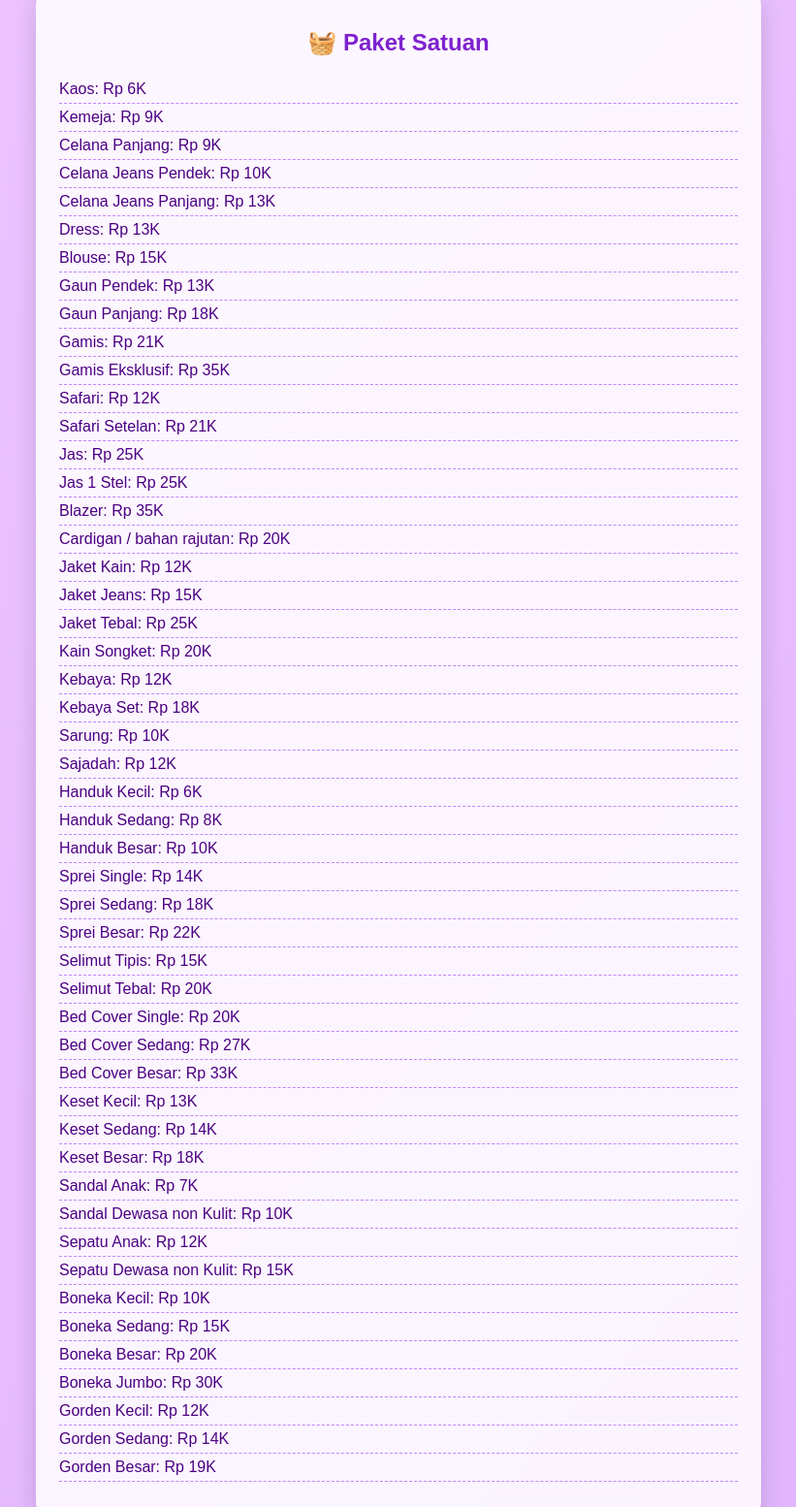
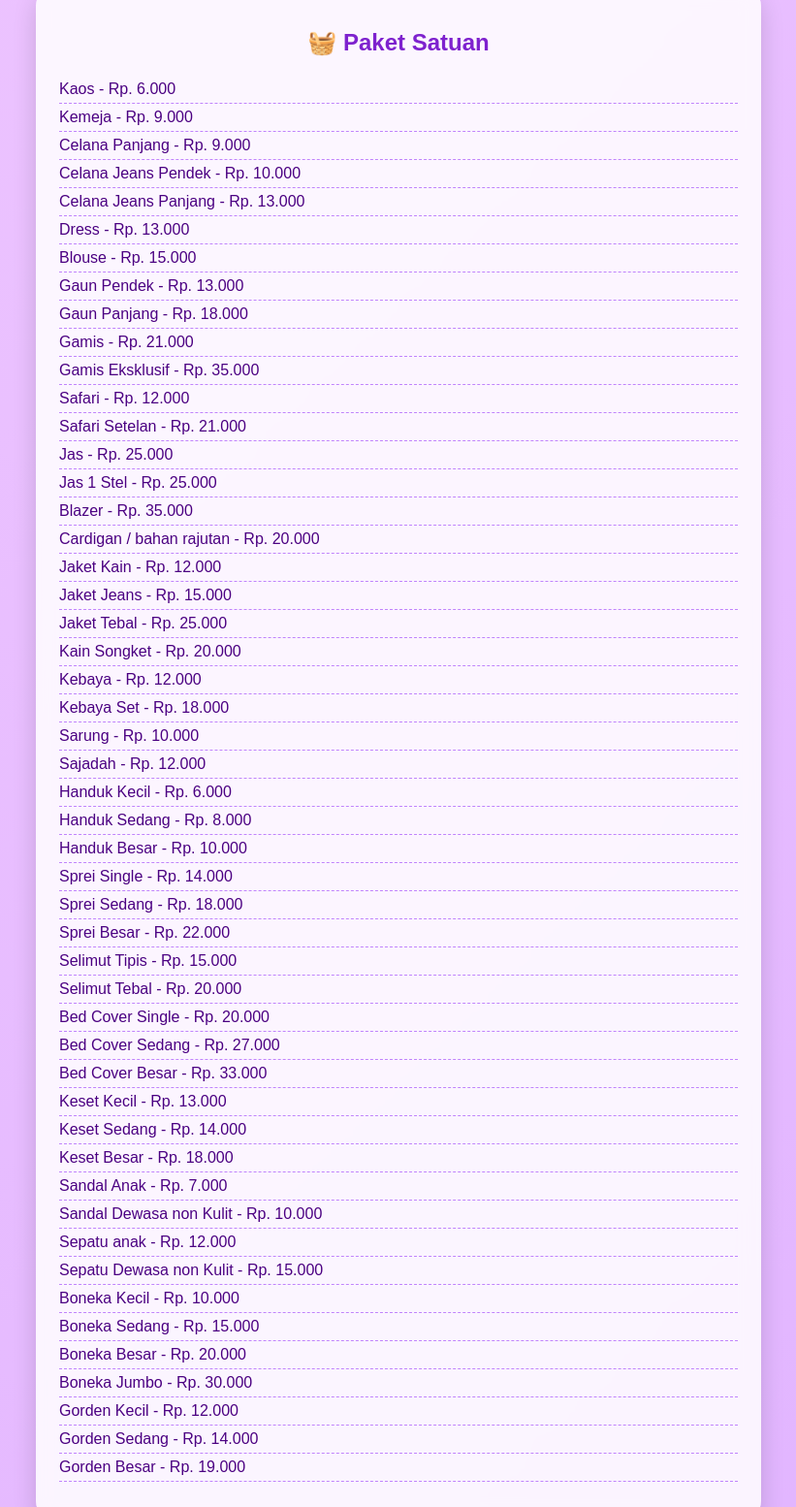
Before and after one commit to browniessr/mou-laundry, a plain HTML site: page index.html in a window 1280 px wide. Shown: the part 1586-3140 px from the top of the page at 97% size, without its empty margins (229-1050 px from the left). Drawn offline with Linux system fonts and the light colour scheme.

Commit message:
Update index.html
rupiahnya

```diff
--- a/index.html
+++ b/index.html
@@ -281,57 +281,57 @@
   <div class="bubble">
     <h2>🧺 Paket Satuan</h2>
     <ul>
-      <li>Kaos: Rp 6K</li>
-      <li>Kemeja: Rp 9K</li>
-      <li>Celana Panjang: Rp 9K</li>
-      <li>Celana Jeans Pendek: Rp 10K</li>
-      <li>Celana Jeans Panjang: Rp 13K</li>
-      <li>Dress: Rp 13K</li>
-      <li>Blouse: Rp 15K</li>
-      <li>Gaun Pendek: Rp 13K</li>
-      <li>Gaun Panjang: Rp 18K</li>
-      <li>Gamis: Rp 21K</li>
-      <li>Gamis Eksklusif: Rp 35K</li>
-      <li>Safari: Rp 12K</li>
-      <li>Safari Setelan: Rp 21K</li>
-      <li>Jas: Rp 25K</li>
-      <li>Jas 1 Stel: Rp 25K</li>
-      <li>Blazer: Rp 35K</li>
-      <li>Cardigan / bahan rajutan: Rp 20K</li>
-      <li>Jaket Kain: Rp 12K</li>
-      <li>Jaket Jeans: Rp 15K</li>
-      <li>Jaket Tebal: Rp 25K</li>
-      <li>Kain Songket: Rp 20K</li>
-      <li>Kebaya: Rp 12K</li>
-      <li>Kebaya Set: Rp 18K</li>
-      <li>Sarung: Rp 10K</li>
-      <li>Sajadah: Rp 12K</li>
-      <li>Handuk Kecil: Rp 6K</li>
-      <li>Handuk Sedang: Rp 8K</li>
-      <li>Handuk Besar: Rp 10K</li>
-      <li>Sprei Single: Rp 14K</li>
-      <li>Sprei Sedang: Rp 18K</li>
-      <li>Sprei Besar: Rp 22K</li>
-      <li>Selimut Tipis: Rp 15K</li>
-      <li>Selimut Tebal: Rp 20K</li>
-      <li>Bed Cover Single: Rp 20K</li>
-      <li>Bed Cover Sedang: Rp 27K</li>
-      <li>Bed Cover Besar: Rp 33K</li>
-      <li>Keset Kecil: Rp 13K</li>
-      <li>Keset Sedang: Rp 14K</li>
-      <li>Keset Besar: Rp 18K</li>
-      <li>Sandal Anak: Rp 7K</li>
-      <li>Sandal Dewasa non Kulit: Rp 10K</li>
-      <li>Sepatu Anak: Rp 12K</li>
-      <li>Sepatu Dewasa non Kulit: Rp 15K</li>
-      <li>Boneka Kecil: Rp 10K</li>
-      <li>Boneka Sedang: Rp 15K</li>
-      <li>Boneka Besar: Rp 20K</li>
-      <li>Boneka Jumbo: Rp 30K</li>
-      <li>Gorden Kecil: Rp 12K</li>
-      <li>Gorden Sedang: Rp 14K</li>
-      <li>Gorden Besar: Rp 19K</li>
-    </ul>
+  <li>Kaos - Rp. 6.000</li>
+  <li>Kemeja - Rp. 9.000</li>
+  <li>Celana Panjang - Rp. 9.000</li>
+  <li>Celana Jeans Pendek - Rp. 10.000</li>
+  <li>Celana Jeans Panjang - Rp. 13.000</li>
+  <li>Dress - Rp. 13.000</li>
+  <li>Blouse - Rp. 15.000</li>
+  <li>Gaun Pendek - Rp. 13.000</li>
+  <li>Gaun Panjang - Rp. 18.000</li>
+  <li>Gamis - Rp. 21.000</li>
+  <li>Gamis Eksklusif - Rp. 35.000</li>
+  <li>Safari - Rp. 12.000</li>
+  <li>Safari Setelan - Rp. 21.000</li>
+  <li>Jas - Rp. 25.000</li>
+  <li>Jas 1 Stel - Rp. 25.000</li>
+  <li>Blazer - Rp. 35.000</li>
+  <li>Cardigan / bahan rajutan - Rp. 20.000</li>
+  <li>Jaket Kain - Rp. 12.000</li>
+  <li>Jaket Jeans - Rp. 15.000</li>
+  <li>Jaket Tebal - Rp. 25.000</li>
+  <li>Kain Songket - Rp. 20.000</li>
+  <li>Kebaya - Rp. 12.000</li>
+  <li>Kebaya Set - Rp. 18.000</li>
+  <li>Sarung - Rp. 10.000</li>
+  <li>Sajadah - Rp. 12.000</li>
+  <li>Handuk Kecil - Rp. 6.000</li>
+  <li>Handuk Sedang - Rp. 8.000</li>
+  <li>Handuk Besar - Rp. 10.000</li>
+  <li>Sprei Single - Rp. 14.000</li>
+  <li>Sprei Sedang - Rp. 18.000</li>
+  <li>Sprei Besar - Rp. 22.000</li>
+  <li>Selimut Tipis - Rp. 15.000</li>
+  <li>Selimut Tebal - Rp. 20.000</li>
+  <li>Bed Cover Single - Rp. 20.000</li>
+  <li>Bed Cover Sedang - Rp. 27.000</li>
+  <li>Bed Cover Besar - Rp. 33.000</li>
+  <li>Keset Kecil - Rp. 13.000</li>
+  <li>Keset Sedang - Rp. 14.000</li>
+  <li>Keset Besar - Rp. 18.000</li>
+  <li>Sandal Anak - Rp. 7.000</li>
+  <li>Sandal Dewasa non Kulit - Rp. 10.000</li>
+  <li>Sepatu anak - Rp. 12.000</li>
+  <li>Sepatu Dewasa non Kulit - Rp. 15.000</li>
+  <li>Boneka Kecil - Rp. 10.000</li>
+  <li>Boneka Sedang - Rp. 15.000</li>
+  <li>Boneka Besar - Rp. 20.000</li>
+  <li>Boneka Jumbo - Rp. 30.000</li>
+  <li>Gorden Kecil - Rp. 12.000</li>
+  <li>Gorden Sedang - Rp. 14.000</li>
+  <li>Gorden Besar - Rp. 19.000</li>
+</ul>
   </div>
 
 
```
